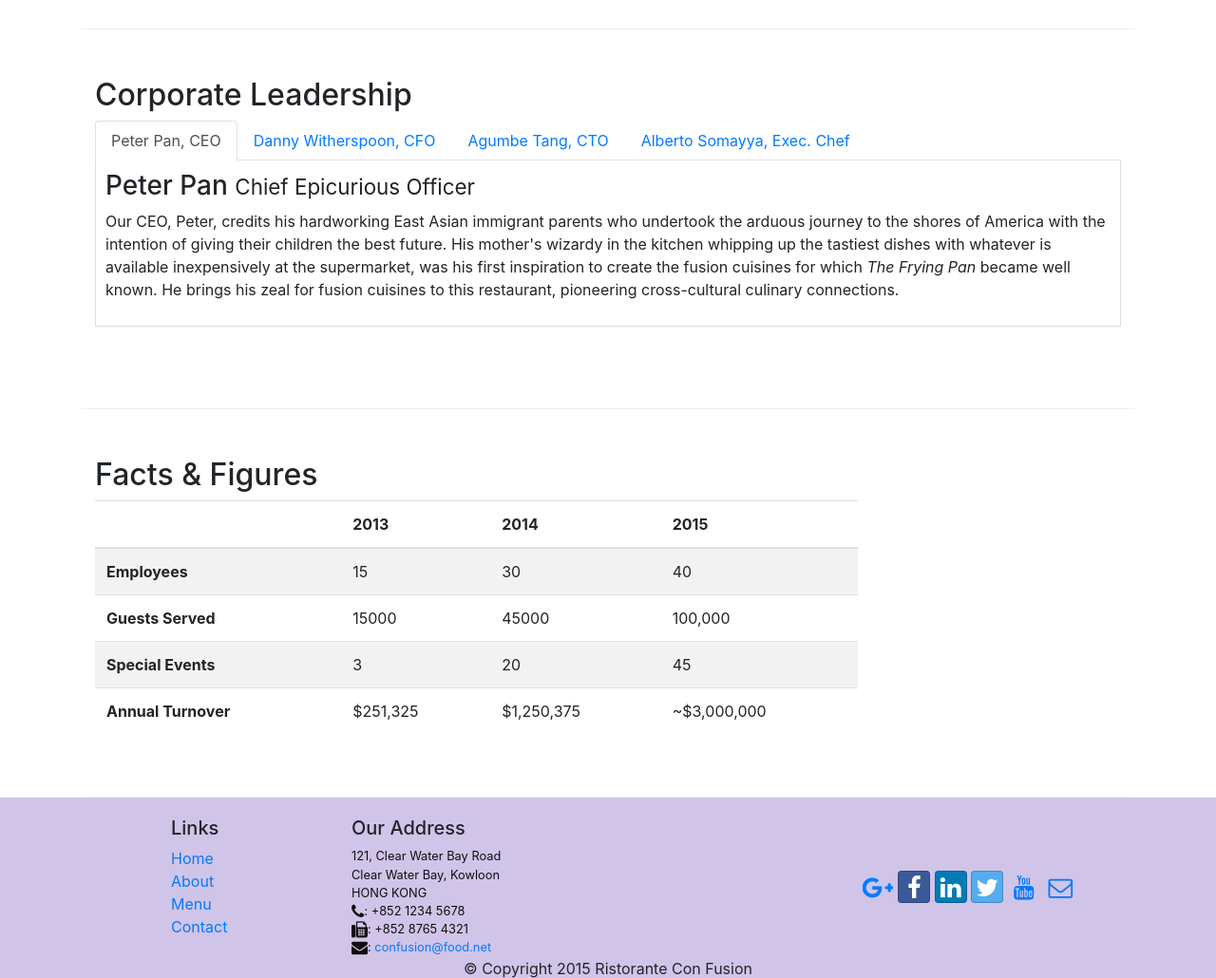
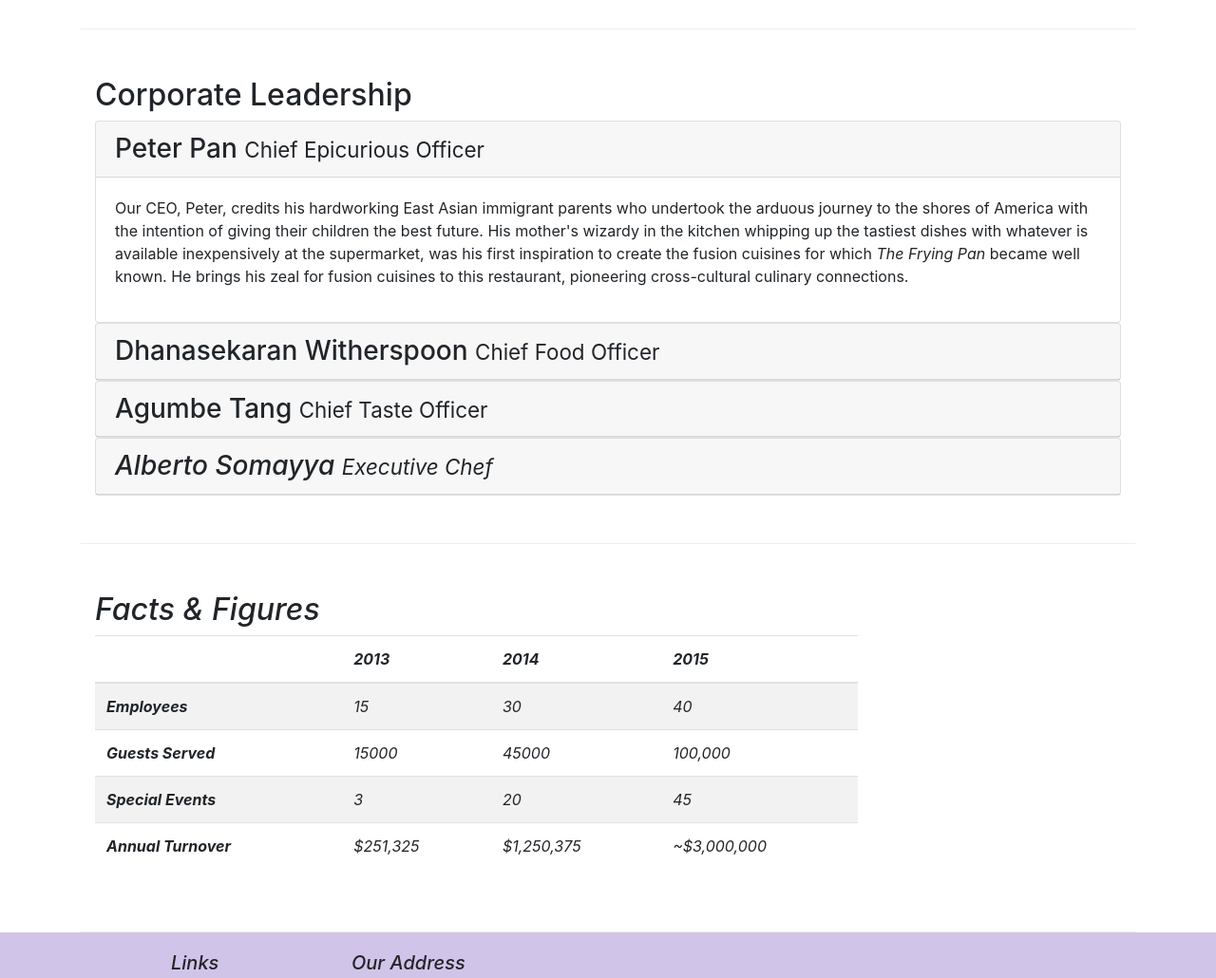
Before and after one commit to Agarwal-Shubh/Ristorante-con-Fusion, a website: page aboutus.html in a window 1280 px wide. Shown: the part 880-1910 px from the top of the page at 95% size. Drawn offline with nearby package versions, Linux system fonts and the light colour scheme.

Commit message:
Accordian

```diff
--- a/aboutus.html
+++ b/aboutus.html
@@ -17,18 +17,18 @@
 </head>
 
 <body>
-    <nav class="navbar navbar-inverse navbar-toggleable-sm fixed-top">
+    <nav class="navbar navbar-dark navbar-expand-sm fixed-top">
         <div class="container">
             <button class="navbar-toggler" type="button" data-toggle="collapse" data-target="#Navbar">
                 <span class="navbar-toggler-icon"></span>
             </button>
-            <a class="navbar-brand" href="./index"><img src="img/logo.png" height="30" width="41"></a>
+            <a class="navbar-brand" href="./index.html"><img src="img/logo.png" height=30 width=41class="img-fluid"></a>
             <div class="collapse navbar-collapse" id="Navbar">
-                <ul class="navbar-nav">
-                    <li class="nav-item"><a class="nav-link" href="./index.html"><span class="fa fa-home fa-lg"></span> Home</a></li>
-                    <li class="nav-item active"><a class="nav-link" href="#"><span class="fa fa-info fa-lg"></span> About</a></li>
-                    <li class="nav-item"><a class="nav-link" href="#"><span class="fa fa-list fa-lg"></span> Menu</a></li>
-                    <li class="nav-item"><a class="nav-link" href="./contactus.html"><span class="fa fa-address-card fa-lg"></span> Contact</a></li>
+                 <ul class="navbar-nav mr-auto">
+                    <li class=nav-item active><a class="nav-link" href="./index.html"><span class="fa fa-home fa-lg">Home</span></a></li>
+                    <li class=nav-item><a class="nav-link" href="#"><span class="fa fa-info fa-lg">About Us</span></a></li>
+                    <li class=nav-item><a class="nav-link" href="#"><span class="fa fa-list fa-lg">Menu</span></a></li>
+                    <li class=nav-item><a class="nav-link" href="./contactus.html"><span class="fa fa-address-card fa-lg">Contact</span></a></li>
                 </ul>
             </div>
         </div>
@@ -100,41 +100,64 @@
         <div class="row row-content">
             <div class="col">
                 <h2>Corporate Leadership</h2>
-                <ul class="nav nav-tabs">
-                    <li class="nav-item">
-                      <a class="nav-link active" href="#peter"
-                        role="tab" data-toggle="tab">Peter Pan, CEO</a>
-                    </li>
-                    <li class="nav-item">
-                      <a class="nav-link" href="#danny" role="tab"
-                        data-toggle="tab">Danny Witherspoon, CFO</a>
-                    </li>
-                    <li class="nav-item">
-                      <a class="nav-link" href="#agumbe"role="tab"
-                        data-toggle="tab">Agumbe Tang, CTO</a>
-                    </li>
-                    <li class="nav-item">
-                      <a class="nav-link" href="#alberto" role="tab"
-                        data-toggle="tab">Alberto Somayya, Exec. Chef</a>
-                    </li>
-                </ul>
-                <div class="tab-content">
-                    <div role="tabpanel" class="tab-pane fade show active" id="Peter">
-                    <h3>Peter Pan <small>Chief Epicurious Officer</small></h3>
-                <p class="hidden-xs-down">Our CEO, Peter, credits his hardworking East Asian immigrant parents who undertook the arduous journey to the shores of America with the intention of giving their children the best future. His mother's wizardy in the kitchen whipping up the tastiest dishes with whatever is available inexpensively at the supermarket, was his first inspiration to create the fusion cuisines for which <em>The Frying Pan</em> became well known. He brings his zeal for fusion cuisines to this restaurant, pioneering cross-cultural culinary connections.</p>
+                <div class="accordian">
+                    <div class="card">
+                        <div class="card-header" role="tab" id="peterhead">
+                        <h3 class="mb-0">
+                            <a data-toggle="collapse" data-target="#peter">
+                            Peter Pan <small>Chief Epicurious Officer</small>
+                            </a>
+                        </h3>
+                        </div>
+                        <div class="collapse show" id="peter" data-parent="#accordion">
+                            <div class="card-body">
+                                <p class="d-none d-sm-block">Our CEO, Peter, credits his hardworking East Asian immigrant parents who undertook the arduous journey to the shores of America with the intention of giving their children the best future. His mother's wizardy in the kitchen whipping up the tastiest dishes with whatever is available inexpensively at the supermarket, was his first inspiration to create the fusion cuisines for which <em>The Frying Pan</em> became well known. He brings his zeal for fusion cuisines to this restaurant, pioneering cross-cultural culinary connections.</p>
+                            </div>
+                        </div>
                     </div>
-                   <div role="tabpanel" class="tab-pane fade" id="danny">
-                <h3>Dhanasekaran Witherspoon <small>Chief Food Officer</small></h3>
-                <p class="hidden-xs-down">Our CFO, Danny, as he is affectionately referred to by his colleagues, comes from a long established family tradition in farming and produce. His experiences growing up on a farm in the Australian outback gave him great appreciation for varieties of food sources. As he puts it in his own words, <em>Everything that runs, wins, and everything that stays, pays!</em></p>
-                   </div>
-                <div role="tabpanel" class="tab-pane fade" id="agumbe">
-                <h3>Agumbe Tang <small>Chief Taste Officer</small></h3>
-                <p class="hidden-xs-down">Blessed with the most discerning gustatory sense, Agumbe, our CTO, personally ensures that every dish that we serve meets his exacting tastes. Our chefs dread the tongue lashing that ensues if their dish does not meet his exacting standards. He lives by his motto, <em>You click only if you survive my lick.</em></p>
+                    <div class="card">
+                        <div class="card-header" role="tab" id="dannyhead">
+                        <h3 class="mb-0">
+                            <a class="collapsed" data-toggle="collapse" data-target="#danny">
+                            Dhanasekaran Witherspoon <small>Chief Food Officer</small>
+                            </a>
+                        </h3>
+                    </div>
+                    <div class="collapse" id="danny" data-parent="#accordion">
+                        <div class="card-body">
+                            <p class="d-none d-sm-block">Our CFO, Danny, as he is affectionately referred to by his colleagues, comes from a long established family tradition in farming and produce. His experiences growing up on a farm in the Australian outback gave him great appreciation for varieties of food sources. As he puts it in his own words, <em>Everything that runs, wins, and everything that stays, pays!</em></p>
+                        </div>
+                    </div>
                 </div>
-                <div role="tabpanel" class="tab-pane fade" id="alberto">
-                <h3>Alberto Somayya <small>Executive Chef</small></h3>
-                <p class="hidden-xs-down">Award winning three-star Michelin chef with wide International experience having worked closely with whos-who in the culinary world, he specializes in creating mouthwatering Indo-Italian fusion experiences. He says, <em>Put together the cuisines from the two craziest cultures, and you get a winning hit! Amma Mia!</em></p>
+                <div class="card">
+                        <div class="card-header" role="tab" id="agumbehead">
+                        <h3 class="mb-0">
+                            <a class="collapsed" data-toggle="collapse" data-target="#agumbe">
+                            Agumbe Tang <small>Chief Taste Officer</small>
+                            </a>
+                        </h3>
+                    </div>
+                    <div class="collapse" id="agumbe" data-parent="#accordion">
+                        <div class="card-body">
+                            <p class="d-none d-sm-block">Blessed with the most discerning gustatory sense, Agumbe, our CTO, personally ensures that every dish that we serve meets his exacting tastes. Our chefs dread the tongue lashing that ensues if their dish does not meet his exacting standards. He lives by his motto, <em>You click only if you survive my lick.</p>
+                        </div>
+                    </div>
                 </div>
+                <div class="card">
+                        <div class="card-header" role="tab" id="albertohead">
+                        <h3 class="mb-0">
+                            <a class="collapsed" data-toggle="collapse" data-target="#alberto">
+                            Alberto Somayya <small>Executive Chef</small>
+                            </a>
+                        </h3>
+                    </div>
+                    <div class="collapse" id="alberto" data-parent="#accordion">
+                        <div class="card-body">
+                            <p class="d-none d-sm-block">Award winning three-star Michelin chef with wide International experience having worked closely with whos-who in the culinary world, he specializes in creating mouthwatering Indo-Italian fusion experiences. He says, <em>Put together the cuisines from the two craziest cultures, and you get a winning hit! Amma Mia!</em></p>
+                        </div>
+                    </div>
+                </div>
+
                 </div>
                    </div>
        </div>
```
